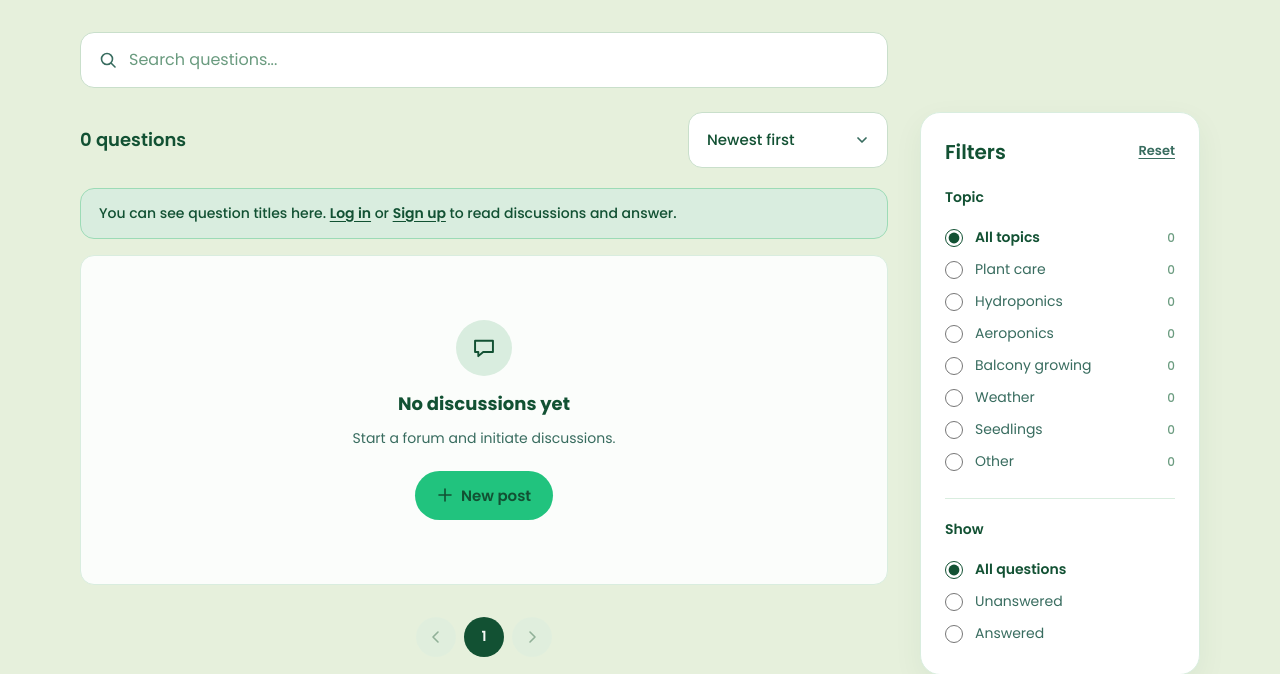
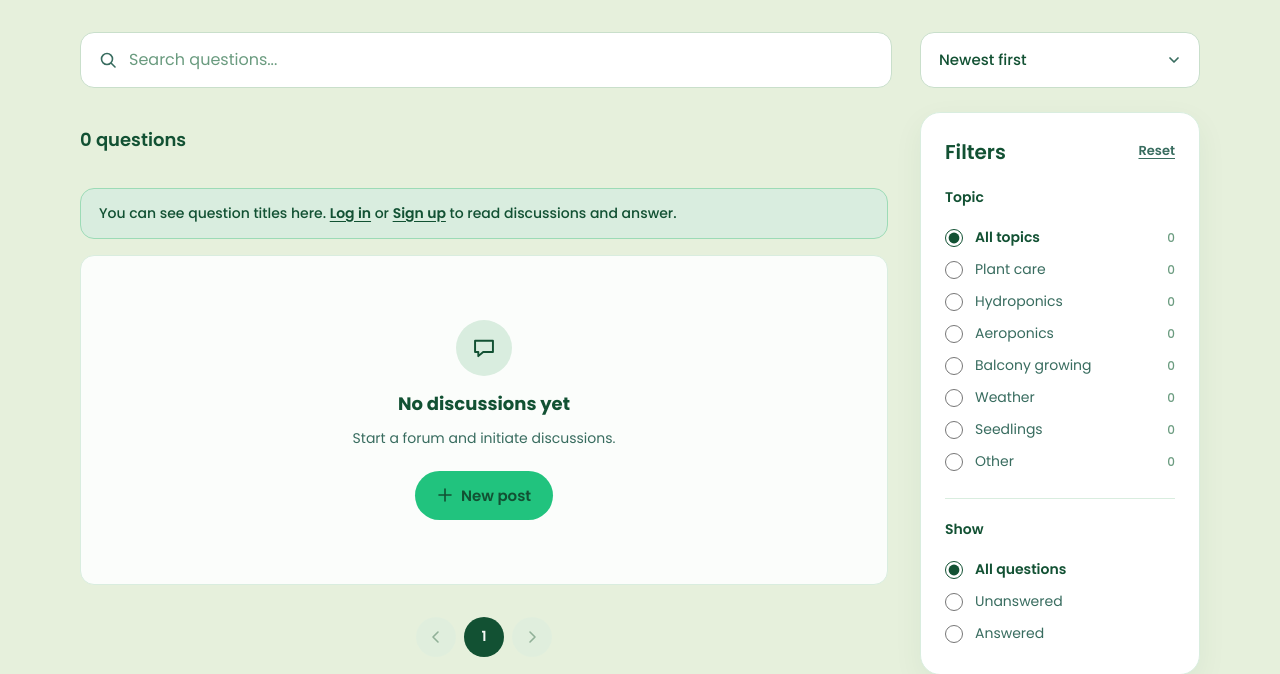
Before and after one commit to paramitasan/urFunFarming, a Django app: page /forum/ in a window 1280 px wide. Shown: the part 254-928 px from the top of the page. Run offline with Django 5.2, Linux system fonts and the light colour scheme; data that the repository does not hold is empty; some libraries are stand-ins or nearby versions.

Commit message:
Move forum sort box

```diff
--- a/static/forum/css/forum.css
+++ b/static/forum/css/forum.css
@@ -31,6 +31,18 @@
     font-size: 18px;
     line-height: 1.5;
     color: var(--color-deep);
+}
+
+.list-toolbar {
+    display: grid;
+    align-items: center;
+    gap: 28px;
+    margin-bottom: 24px;
+}
+
+.list-sort {
+    flex-shrink: 0;
+    width: 100%;
 }
 
 /* Results */
--- a/templates/forum/forum_list.html
+++ b/templates/forum/forum_list.html
@@ -42,6 +42,16 @@
             <span class="visually-hidden">Search questions</span>
             <input type="search" name="q" form="forum-filters" value="{{ q }}" placeholder="Search questions..." data-search>
         </label>
+
+        <label class="list-sort">
+            <span class="visually-hidden">Sort questions</span>
+            <select name="sort" form="forum-filters" data-autosubmit>
+                <option value="newest" {% if selected_sort == "newest" or not selected_sort %}selected{% endif %}>Newest first</option>
+                <option value="oldest" {% if selected_sort == "oldest" %}selected{% endif %}>Oldest first</option>
+                <option value="answers" {% if selected_sort == "answers" %}selected{% endif %}>Most answers</option>
+                <option value="asked" {% if selected_sort == "asked" %}selected{% endif %}>Most asked</option>
+            </select>
+        </label>
     </div>
 
     <div class="list-layout">
@@ -49,15 +59,6 @@
         <section class="forum-results list-results" aria-labelledby="forum-count">
             <div class="list-results-heading">
                 <h2 id="forum-count" class="forum-count">{{ total }} question{{ total|pluralize }}</h2>
-                <label class="list-sort">
-                    <span class="visually-hidden">Sort questions</span>
-                    <select name="sort" form="forum-filters" data-autosubmit>
-                        <option value="newest" {% if selected_sort == "newest" or not selected_sort %}selected{% endif %}>Newest first</option>
-                        <option value="oldest" {% if selected_sort == "oldest" %}selected{% endif %}>Oldest first</option>
-                        <option value="answers" {% if selected_sort == "answers" %}selected{% endif %}>Most answers</option>
-                        <option value="asked" {% if selected_sort == "asked" %}selected{% endif %}>Most asked</option>
-                    </select>
-                </label>
             </div>
 
             {% if not user.is_authenticated %}
```
